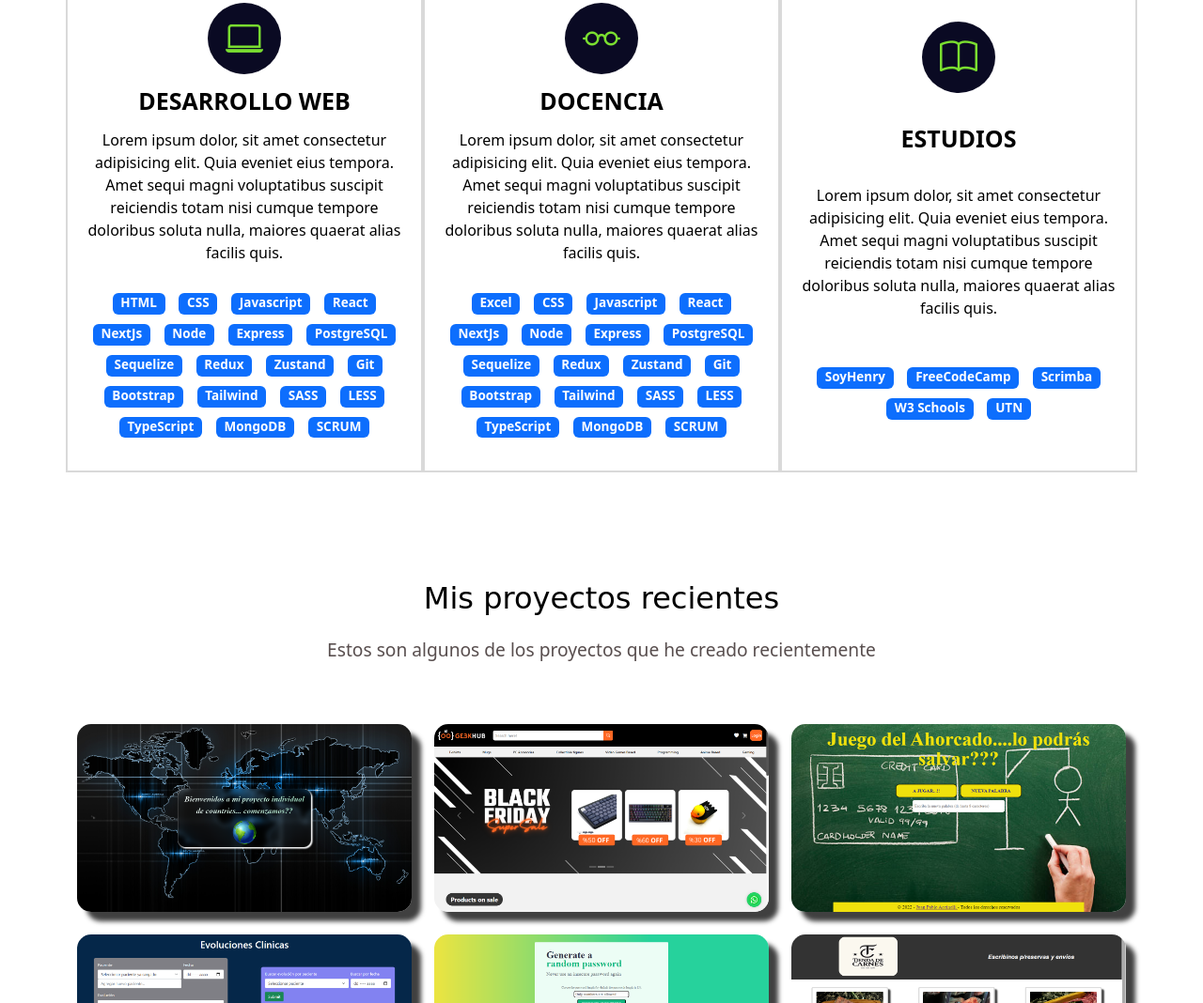
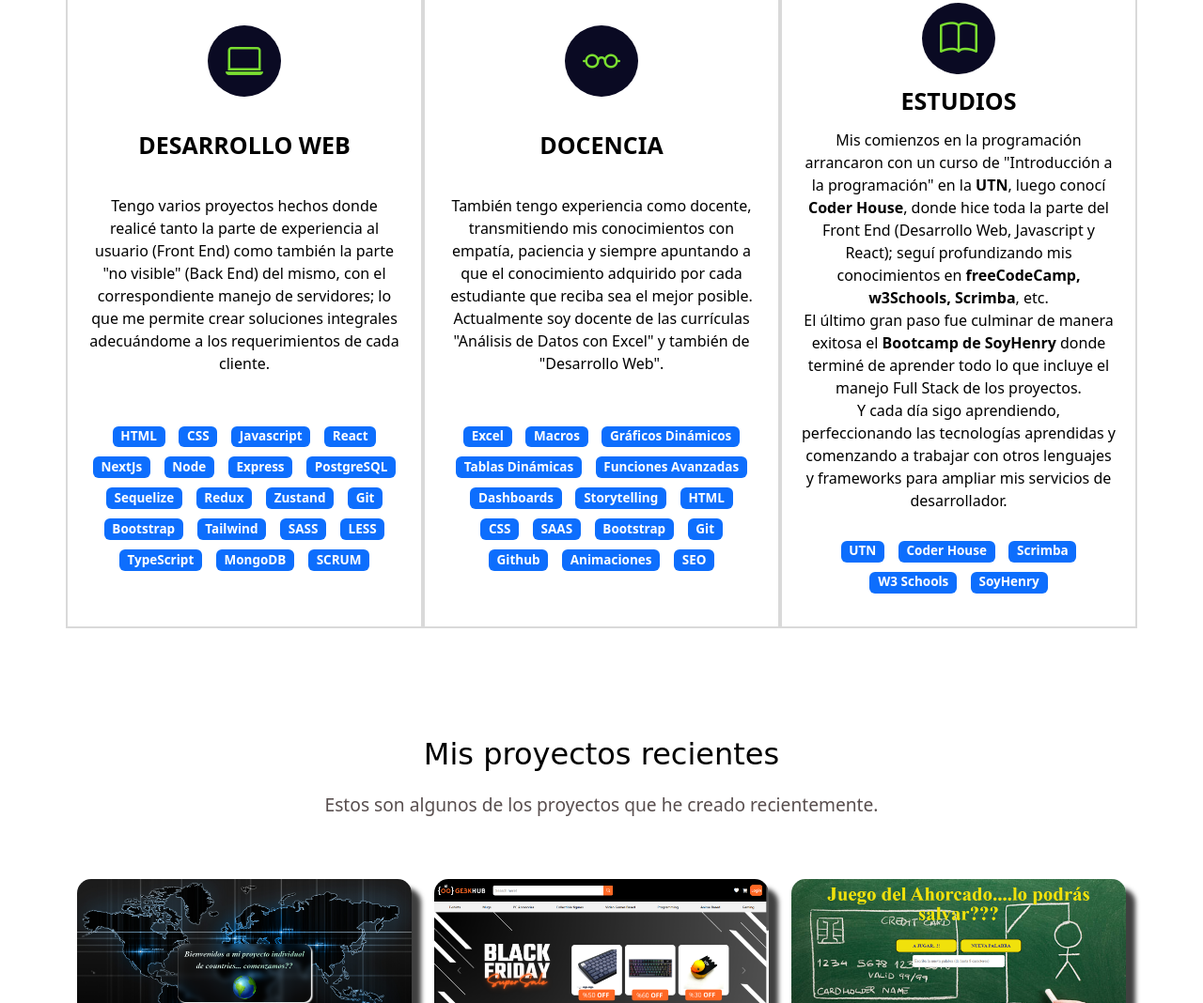
Before and after one commit to juampi85/portfolio, a plain HTML site: page index.html in a window 1280 px wide. Shown: the part 1533-2601 px from the top of the page at 94% size. Drawn offline with nearby package versions, Linux system fonts and the light colour scheme; a web font is replaced by a local one.

Commit message:
Acaba últimos detalles para poder hacer el deploy

```diff
--- a/index.html
+++ b/index.html
@@ -89,7 +89,8 @@
     <section class="sobre-mi seccion-oscura" id="sobre_mi">
       <div class="contenedor">
         <h2 class="seccion-titulo"> ¿Quién soy...?</h2>
-        <p class="seccion-texto">Lorem ipsum dolor sit amet consectetur adipisicing elit. Facilis quis odit voluptatum at sequi error quod sint, suscipit praesentium placeat quaerat delectus voluptatibus accusantium ad ut laborum a voluptatem consectetur?</p>
+        <p class="seccion-texto">Desarrollador Web Full Stack especialista en la creación (y mantenimiento) de aplicaciones web funcionales, totalmente escalables, robustas y con gran sentido de la estética. <br>
+        Manejo todo el stack MERN, pero siempre estoy ampliando conocimientos hacia otras tecnologías para mejorar mis proyectos y perfeccionar mis habilidades.</p>
       </div>
     </section>
 
@@ -101,7 +102,7 @@
           <div class="columna col-12 col-md-4">
             <i class="bi bi-laptop"></i>
             <p class="experiencia-titulo">DESARROLLO WEB</p>
-            <p>Lorem ipsum dolor, sit amet consectetur adipisicing elit. Quia eveniet eius tempora. Amet sequi magni voluptatibus suscipit reiciendis totam nisi cumque tempore doloribus soluta nulla, maiores quaerat alias facilis quis.</p>
+            <p>Tengo varios proyectos hechos donde realicé tanto la parte de experiencia al usuario (Front End) como también la parte "no visible" (Back End) del mismo, con el correspondiente manejo de servidores; lo que me permite crear soluciones integrales adecuándome a los requerimientos de cada cliente.</p>
             <div class="badges-contenedor">
               <span class="badge text-bg-primary">HTML</span>
               <span class="badge text-bg-primary">CSS</span>
@@ -128,40 +129,36 @@
           <div class="columna col-12 col-md-4">
             <i class="bi bi-eyeglasses"></i>
             <p class="experiencia-titulo">DOCENCIA</p>
-            <p>Lorem ipsum dolor, sit amet consectetur adipisicing elit. Quia eveniet eius tempora. Amet sequi magni voluptatibus suscipit reiciendis totam nisi cumque tempore doloribus soluta nulla, maiores quaerat alias facilis quis.</p>
+            <p>También tengo experiencia como docente, transmitiendo mis conocimientos con empatía, paciencia y siempre apuntando a que el conocimiento adquirido por cada estudiante que reciba sea el mejor posible. <br> Actualmente soy docente de las currículas "Análisis de Datos con Excel" y también de "Desarrollo Web".</p>
             <div class="badges-contenedor">
               <span class="badge text-bg-primary">Excel</span>
+              <span class="badge text-bg-primary">Macros</span>
+              <span class="badge text-bg-primary">Gráficos Dinámicos</span>
+              <span class="badge text-bg-primary">Tablas Dinámicas</span>
+              <span class="badge text-bg-primary">Funciones Avanzadas</span>
+              <span class="badge text-bg-primary">Dashboards</span>
+              <span class="badge text-bg-primary">Storytelling</span>
+              <span class="badge text-bg-primary">HTML</span>
               <span class="badge text-bg-primary">CSS</span>
-              <span class="badge text-bg-primary">Javascript</span>
-              <span class="badge text-bg-primary">React</span>
-              <span class="badge text-bg-primary">NextJs</span>
-              <span class="badge text-bg-primary">Node</span>
-              <span class="badge text-bg-primary">Express</span>
-              <span class="badge text-bg-primary">PostgreSQL</span>
-              <span class="badge text-bg-primary">Sequelize</span>
-              <span class="badge text-bg-primary">Redux</span>
-              <span class="badge text-bg-primary">Zustand</span>
+              <span class="badge text-bg-primary">SAAS</span>
+              <span class="badge text-bg-primary">Bootstrap</span>
               <span class="badge text-bg-primary">Git</span>
-              <span class="badge text-bg-primary">Bootstrap</span>
-              <span class="badge text-bg-primary">Tailwind</span>
-              <span class="badge text-bg-primary">SASS</span>
-              <span class="badge text-bg-primary">LESS</span>
-              <span class="badge text-bg-primary">TypeScript</span>
-              <span class="badge text-bg-primary">MongoDB</span>
-              <span class="badge text-bg-primary">SCRUM</span>
+              <span class="badge text-bg-primary">Github</span>
+              <span class="badge text-bg-primary">Animaciones</span>
+              <span class="badge text-bg-primary">SEO</span>
           </div>
         </div>
           <!-- Estudios -->
           <div class="columna col-12 col-md-4">
             <i class="bi bi-book"></i>
             <p class="experiencia-titulo">ESTUDIOS</p>
-            <p>Lorem ipsum dolor, sit amet consectetur adipisicing elit. Quia eveniet eius tempora. Amet sequi magni voluptatibus suscipit reiciendis totam nisi cumque tempore doloribus soluta nulla, maiores quaerat alias facilis quis.</p>
+            <p>Mis comienzos en la programación arrancaron con un curso de "Introducción a la programación" en la <b>UTN</b>, luego conocí <b>Coder House</b>, donde hice toda la parte del Front End (Desarrollo Web, Javascript y React); seguí profundizando mis conocimientos en <b>freeCodeCamp, w3Schools, Scrimba</b>, etc. <br> El último gran paso fue culminar de manera exitosa el <b>Bootcamp de SoyHenry</b> donde terminé de aprender todo lo que incluye el manejo Full Stack de los proyectos. <br> Y cada día sigo aprendiendo, perfeccionando las tecnologías aprendidas y comenzando a trabajar con otros lenguajes y frameworks para ampliar mis servicios de desarrollador.</p>
             <div class="badges-contenedor">
-              <span class="badge text-bg-primary">SoyHenry</span>
-              <span class="badge text-bg-primary">FreeCodeCamp</span>
+              <span class="badge text-bg-primary">UTN</span>
+              <span class="badge text-bg-primary">Coder House</span>
               <span class="badge text-bg-primary">Scrimba</span>
               <span class="badge text-bg-primary">W3 Schools</span>
-              <span class="badge text-bg-primary">UTN</span>
+              <span class="badge text-bg-primary">SoyHenry</span>
           </div>
         </div>
       </div>
@@ -170,7 +167,7 @@
     <!-- Proyectos -->
     <section class="proyectos-recientes seccion-clara d-flex flex-column" id="proyectos">
       <h2 class="seccion-titulo texto-negro">Mis proyectos recientes</h2>
-      <h3 class="seccion-descripcion">Estos son algunos de los proyectos que he creado recientemente</h3>
+      <h3 class="seccion-descripcion">Estos son algunos de los proyectos que he creado recientemente.</h3>
       <!-- Galería de Proyectos -->
       <div class="container text-center proyectos-contenedor">
         <div class="row">
--- a/style.css
+++ b/style.css
@@ -8,7 +8,6 @@
   align-items: center;
   justify-content: space-between;
 }
-
 
 /* ESTILOS GENERALES */
 section {
@@ -37,6 +36,7 @@ h1 {
   font-size: 2rem;
   padding: 15px 0;
   font-family: 'Rubik Dirt', cursive;
+  text-align: center;
 }
 
 .seccion-descripcion {
@@ -61,7 +61,6 @@ h1 {
 .texto-blanco {
   color: white;
 }
-
 
 /* HERO */
 .hero {
@@ -88,7 +87,6 @@ h1 {
   color: #615151;
 }
 
-
 /* SOBRE MI */
 .sobre-mi {
   height: 500px;
@@ -99,7 +97,6 @@ h1 {
   max-width: 600px;
   text-align: center;
 }
-
 
 /* EXPERIENCIA */
 .experiencia {
@@ -144,7 +141,6 @@ h1 {
 .badge {
   margin: 5px;
 }
-
 
 /* PROYECTOS */
 .proyectos-recientes {
@@ -206,7 +202,6 @@ h1 {
   margin: 10px;
 }
 
-
 /* CONTACTO */
 .contacto .container {
   max-width: 1100px;
@@ -216,7 +211,7 @@ h1 {
 
 .contacto .rectangulo {
   margin-top: -5rem;
-  background-color: rgb(13,110,253);
+  background-color: rgb(13, 110, 253);
   border-radius: 10px;
   box-shadow: 0 1px 4px 1px white;
 }
@@ -258,7 +253,6 @@ h1 {
   color: black;
 }
 
-
 /* FOOTER */
 footer {
   min-height: 500px;
@@ -291,7 +285,7 @@ footer {
 
   &:hover {
     background-color: white;
-    border: 2px solid rgb(13,110,253);
+    border: 2px solid rgb(13, 110, 253);
 
     & i {
       color: black;
@@ -311,16 +305,39 @@ footer {
   padding: 20px;
 }
 
-
-
 /* RESPONSIVE */
 @media screen and (max-width: 400px) {
+  .hero-principal {
+    padding: 1rem;
+    width: 100%;
+  }
+
   .overlay p {
     font-size: 18px;
   }
 
   .overlay i {
     font-size: 40px;
+  }
+
+  .experiencia .columna {
+    padding: 10px;
+  }
+
+  .seccion-texto {
+    padding: 0 0.125rem;
+  }
+
+  .experiencia {
+    padding: 40px 10px 60px 10px;
+  }
+
+  .proyectos-recientes {
+    padding: 20px;
+  }
+
+  .seccion-titulo {
+    text-align: center;
   }
 }
 
```
Also changed, not shown: images/full-stack.jpg (added).
